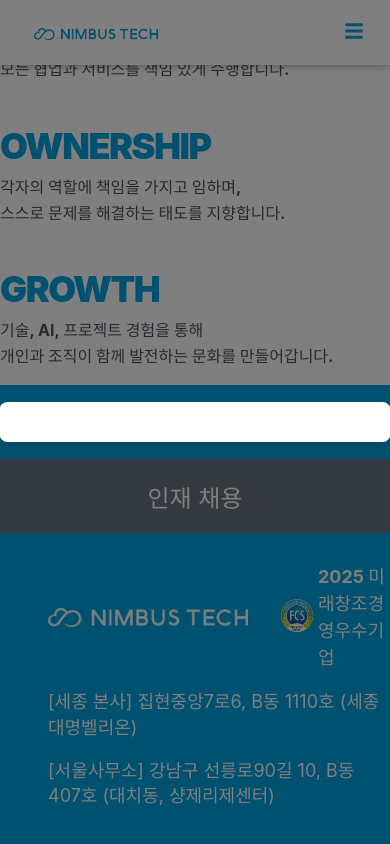
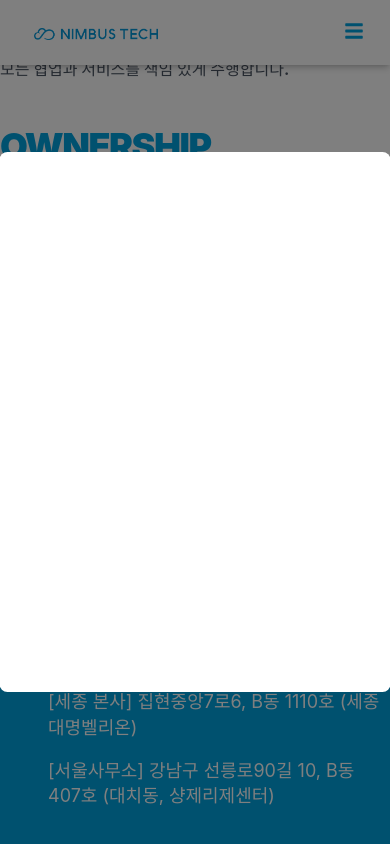
Before and after one commit to onexhana/nimbustech_website, a React (Vite) app: page /contact in a window 390 px wide. Both pictures are taken after a click on the button "고객사 직원". Shown: the part 3330-4174 px from the top of the page. Built offline with nearby package versions, Linux system fonts and the light colour scheme; a web font is replaced by a local one.

Commit message:
feat (contact) : 웹폼 모바일 크기 조정

```diff
--- a/src/components/Contact/ContactSection.tsx
+++ b/src/components/Contact/ContactSection.tsx
@@ -176,14 +176,13 @@ export default function ContactSection() {
                 top: '50%',
                 left: '50%',
                 transform: 'translate(-50%, -50%)',
-                width: '90%',
+                width: '90vw',
                 maxWidth: '400px',
+                maxHeight: '90vh',
                 backgroundColor: 'white',
                 borderRadius: '8px',
                 padding: '20px',
-                boxShadow: '0 4px 6px rgba(0, 0, 0, 0.1)',
-                overflow: 'auto',
-                maxHeight: '80vh'
+                overflow: 'auto'
               } : {
                 position: 'fixed',
                 zIndex: 1001,
@@ -194,10 +193,13 @@ export default function ContactSection() {
                 height: '680px',
                 overflow: 'hidden'
               }}>
-                {/* 내부 wrapper로 상단 헤더를 -90px 만큼 올려 클리핑 */}
-                <div style={{ position: 'absolute', top: '-31px', left: 0, width: '100%' }}>
+                {isMobile ? (
                   <InquiryForm />
-                </div>
+                ) : (
+                  <div style={{ position: 'absolute', top: '-31px', left: 0, width: '100%' }}>
+                    <InquiryForm />
+                  </div>
+                )}
               </div>
             )}
             {userType === 'hiring' && (
@@ -207,14 +209,13 @@ export default function ContactSection() {
                 top: '50%',
                 left: '50%',
                 transform: 'translate(-50%, -50%)',
-                width: '90%',
+                width: '90vw',
                 maxWidth: '400px',
+                maxHeight: '90vh',
                 backgroundColor: 'white',
                 borderRadius: '8px',
                 padding: '20px',
-                boxShadow: '0 4px 6px rgba(0, 0, 0, 0.1)',
-                overflow: 'auto',
-                maxHeight: '80vh'
+                overflow: 'auto'
               } : {
                 position: 'fixed',
                 zIndex: 1001,
@@ -225,10 +226,13 @@ export default function ContactSection() {
                 height: '700px',
                 overflow: 'hidden'
               }}>
-                {/* 내부 wrapper로 상단 헤더를 -90px 만큼 올려 클리핑 */}
-                <div style={{ position: 'absolute', top: '-31px', left: 0, width: '100%' }}>
+                {isMobile ? (
                   <HiringForm />
-                </div>
+                ) : (
+                  <div style={{ position: 'absolute', top: '-31px', left: 0, width: '100%' }}>
+                    <HiringForm />
+                  </div>
+                )}
               </div>
             )}
           </>
```
